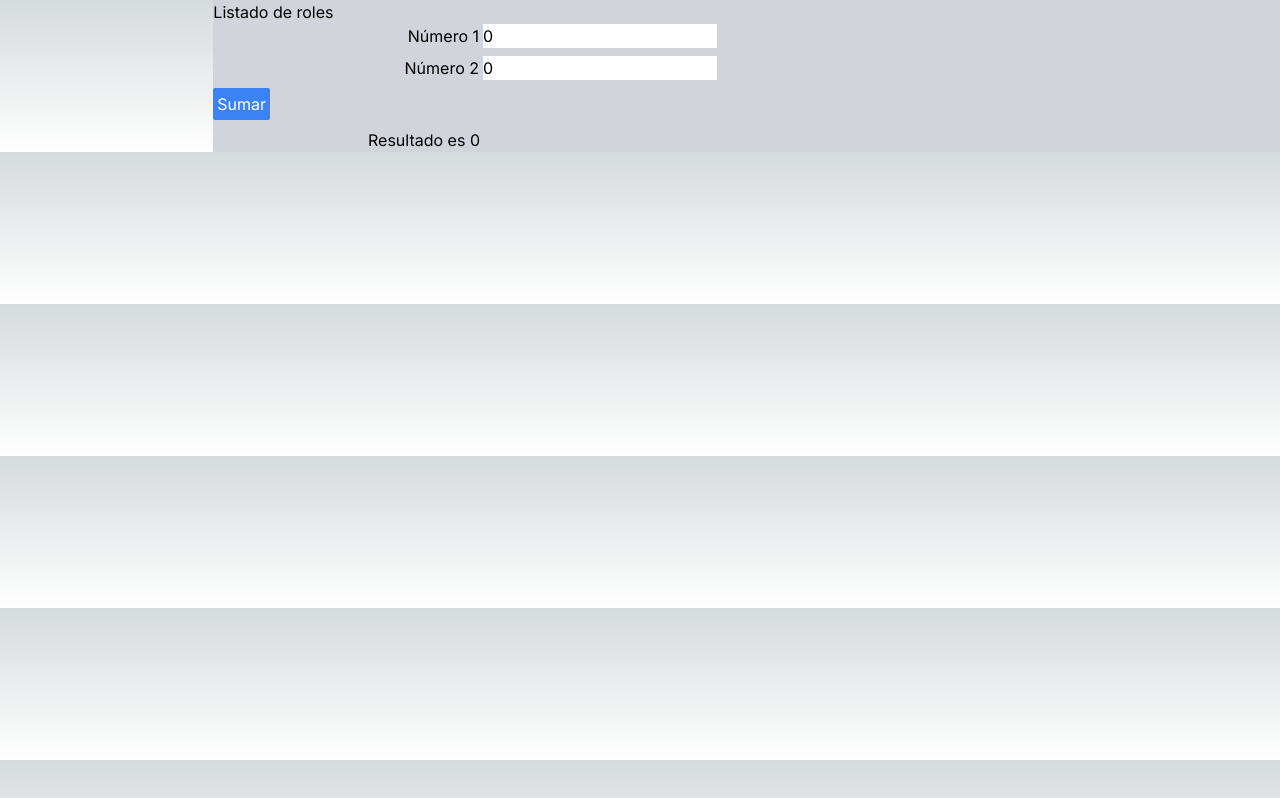
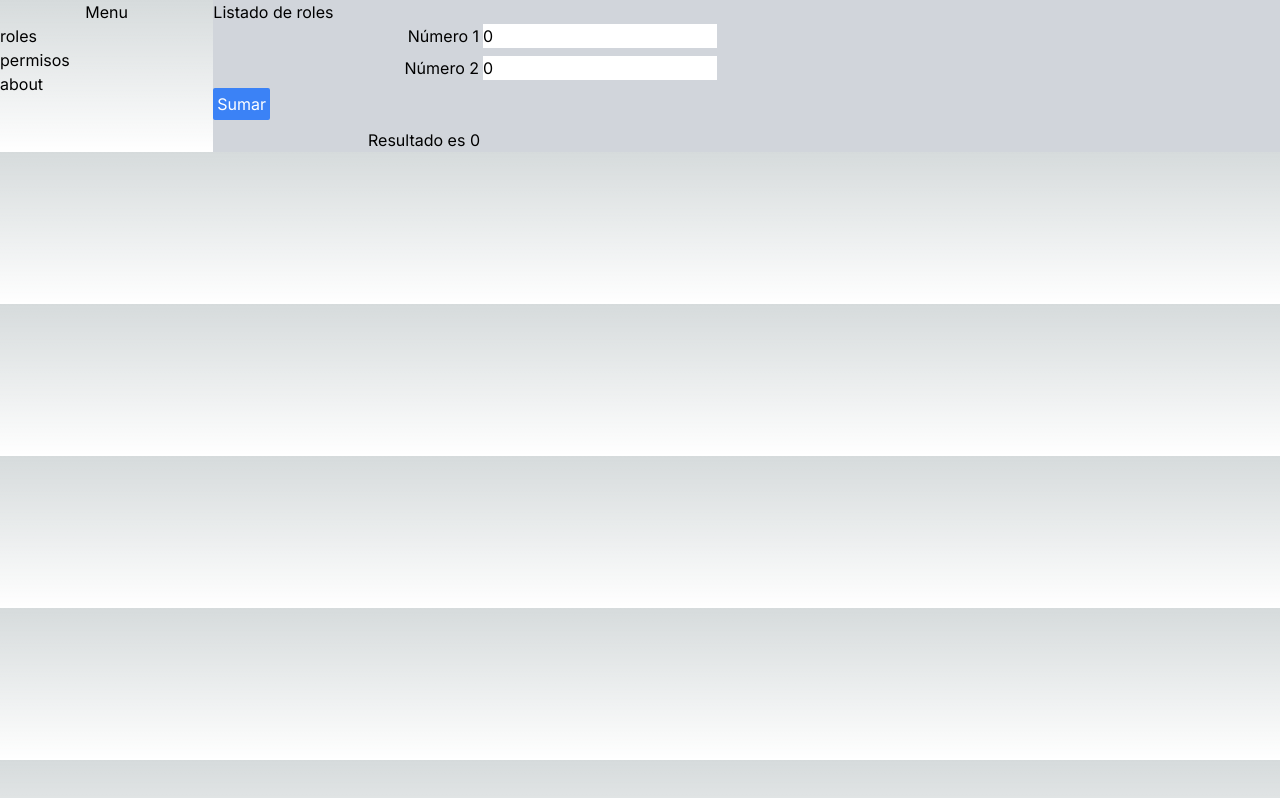
Before and after one commit to Requenez-Diaz/front-uralab, a Next.js app: page /roles in a window 1280 px wide. Built offline with nearby package versions, Linux system fonts and the light colour scheme.

Commit message:
agregando menu

```diff
--- a/src/app/layout.tsx
+++ b/src/app/layout.tsx
@@ -1,6 +1,7 @@
 import "./globals.css";
 import type { Metadata } from "next";
 import { Inter } from "next/font/google";
+import Link from "next/link";
 
 const inter = Inter({ subsets: ["latin"] });
 
@@ -14,12 +15,41 @@ export default function RootLayout({
 }: {
   children: React.ReactNode;
 }) {
+  const menus = [
+    {
+      texto: "roles",
+      url: "/roles",
+    },
+    { users: "users", url: "/users" },
+    {
+      texto: "permisos",
+      url: "/permisos",
+    },
+    {
+      texto: "about",
+      url: "/about",
+    },
+  ];
+
   return (
     <html lang='en'>
       <body className={inter.className}>
         <div>
           <div className='flex flex-row '>
-            <div className=' bg-black-600 basis-1/6'></div>
+            <div className=' bg-black-600 basis-1/6'>
+              <ul>
+                <li>
+                  <div className='text-center'> Menu</div>
+                  <li>
+                    {menus.map((menu) => (
+                      <li key={`menu-${menu.texto}`}>
+                        <Link href={menu.url}>{menu.texto}</Link>
+                      </li>
+                    ))}
+                  </li>
+                </li>
+              </ul>
+            </div>
             <div className='bg-gray-300 basis-5/6 text-black'>{children}</div>
           </div>
         </div>
```
